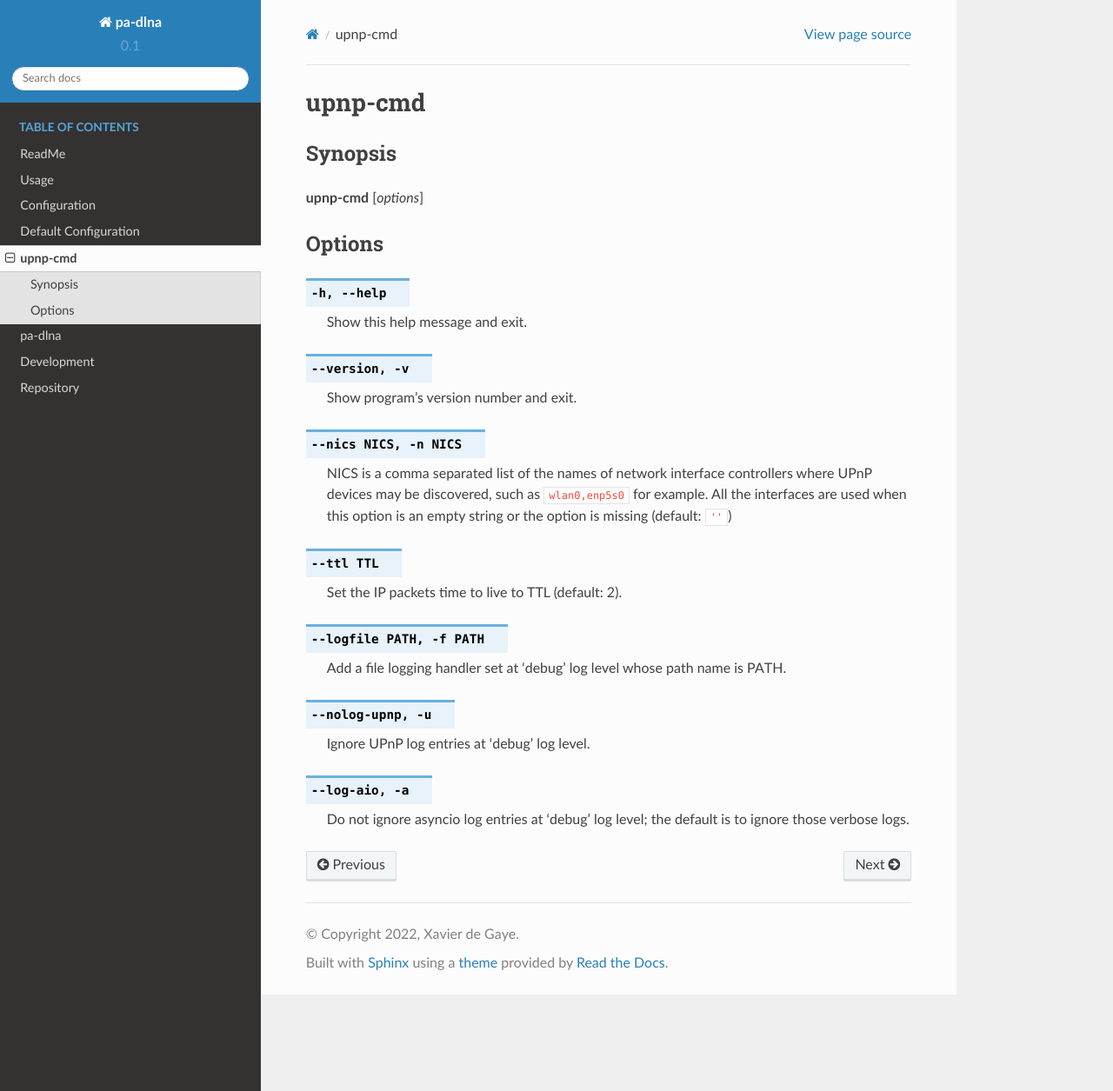
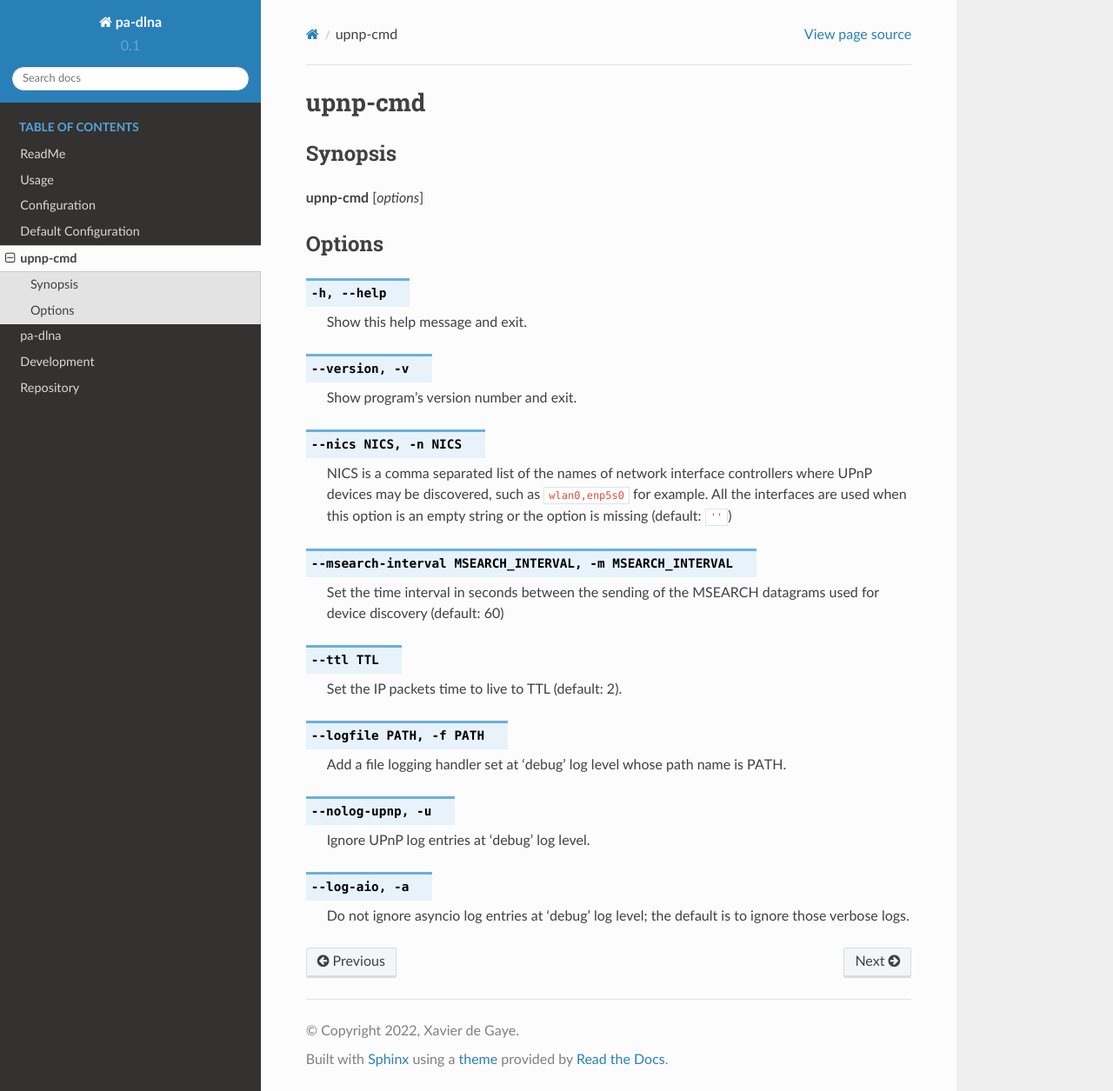
Before and after one commit to nacho692/pa-dlna-chromecast, a Sphinx documentation site: the page built from docs/source/upnp-cmd.rst, in a window 1280 px wide and 1255 px high. Shown: the whole window at 87% size. Built offline with Sphinx 7.4.7 and the Read the Docs theme 2.0.0, drawn with Linux system fonts in a browser that asks for light colours.

Commit message:
Add a command line option to set periodicity of msearch

```diff
--- a/docs/source/development.rst
+++ b/docs/source/development.rst
@@ -18,7 +18,7 @@ a new song, the following sequence of events occurs:
  * ``pa-dlna``:
 
    + Writes the last chunk to the HTTP socket (see `Chunked Transfer Coding`_)
-     and sends a ``SetNextAVTransportURI`` soap action with the new meta data.
+     and sends a ``SetNextAVTransportURI`` SOAP action with the new meta data.
    + Upon receiving the HTTP GET request from the device, instantiates a new
      Track and starts its task to run the pulseaudio stream.
 
@@ -68,7 +68,7 @@ device.
     *http_server*         Serve DLNA HTTP requests, one task per IP address.
                           |br| Start the client_connected tasks.
     **renderers**         Act upon pulseaudio events.
-                          |br| Run UPnP soap actions.
+                          |br| Run UPnP SOAP actions.
     abort                 Abort the pa-dlna program.
     shutdown              Wait on event pushed by the signal handlers.
     ================      ======================================================
@@ -102,7 +102,7 @@ DLNA Device Registration
 
 For a new DLNA device to be registered, ``pa-dlna`` must establish the network
 address to be used in the URL that must be  advertised to the DLNA device in the
-``SetAVTransportURI`` soap action, so that the DLNA device may initiate the HTTP
+``SetAVTransportURI`` SOAP action, so that the DLNA device may initiate the HTTP
 session and start the streaming. This depends on which event triggered this
 registration:
 
--- a/docs/source/pa-dlna.rst
+++ b/docs/source/pa-dlna.rst
@@ -25,6 +25,11 @@ Options
    where UPnP devices may be discovered, such as ``wlan0,enp5s0`` for
    example. All the interfaces are used when this option is an empty string or
    the option is missing (default: ``''``)
+
+.. option::  --msearch-interval MSEARCH_INTERVAL, -m MSEARCH_INTERVAL
+
+   Set the time interval in seconds between the sending of the MSEARCH datagrams
+   used for device discovery (default: 60)
 
 .. option::  --ttl TTL
 
--- a/docs/source/upnp-cmd.rst
+++ b/docs/source/upnp-cmd.rst
@@ -26,6 +26,11 @@ Options
    example. All the interfaces are used when this option is an empty string or
    the option is missing (default: ``''``)
 
+.. option::  --msearch-interval MSEARCH_INTERVAL, -m MSEARCH_INTERVAL
+
+   Set the time interval in seconds between the sending of the MSEARCH datagrams
+   used for device discovery (default: 60)
+
 .. option::  --ttl TTL
 
    Set the IP packets time to live to TTL (default: 2).
--- a/pa_dlna/__init__.py
+++ b/pa_dlna/__init__.py
@@ -99,6 +99,10 @@ def parse_args(doc, pa_dlna):
                         ' example. All the interfaces are used when this'
                         ' option is an empty string or the option is missing'
                         " (default: '%(default)s')")
+    parser.add_argument('--msearch-interval', '-m', type=int, default=60,
+                        help='set the time interval in seconds between the'
+                        ' sending of the MSEARCH datagrams used for device'
+                        ' discovery (default: %(default)s)')
     parser.add_argument('--ttl', type=pack_B, default=b'\x02',
                         help='set the IP packets time to live to TTL'
                         ' (default: 2)')
```
Also changed, not shown: 3 other files.
